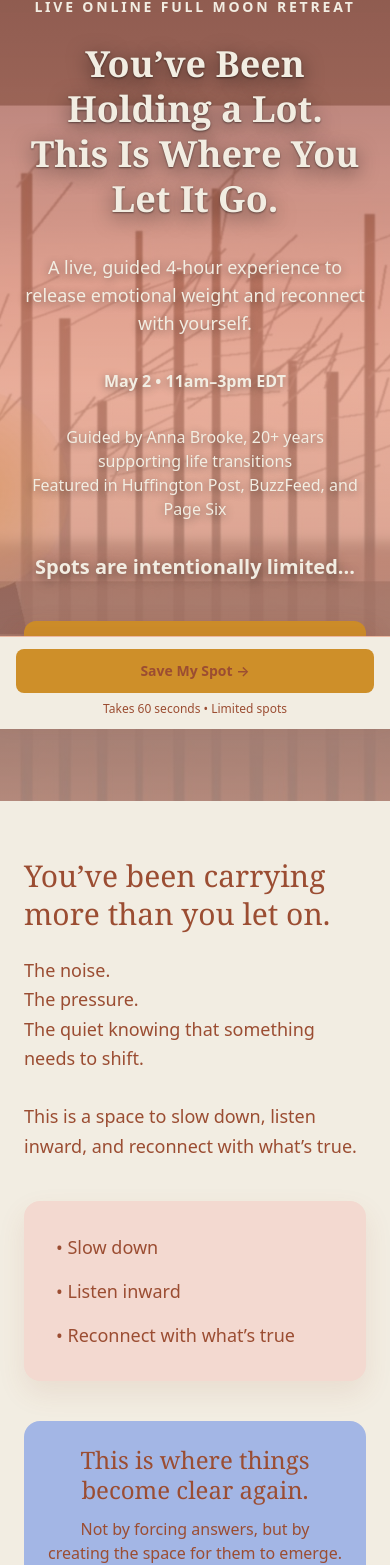
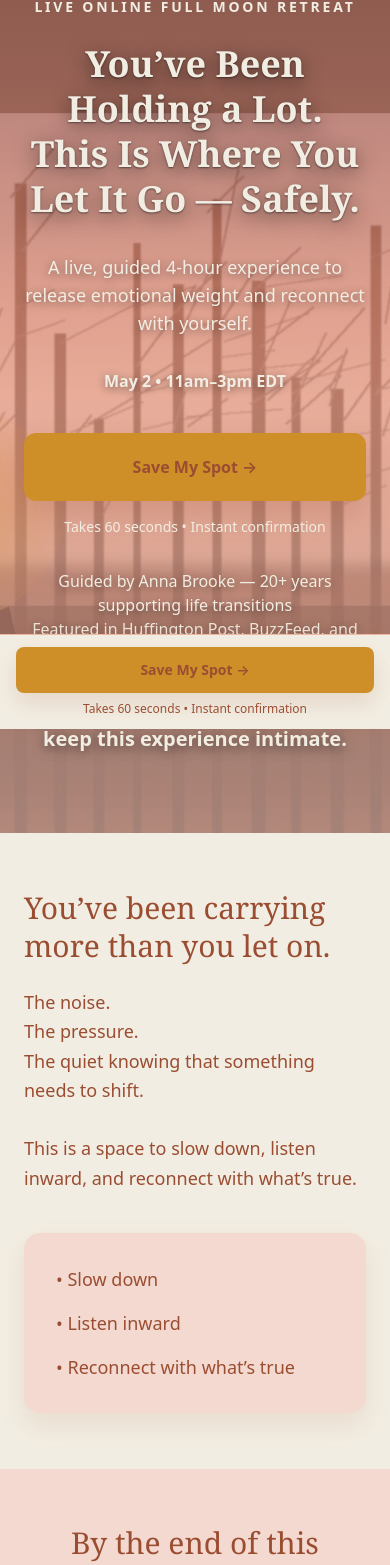
Before and after one commit to CarySears/Full-Moon-Retreat, a Next.js app: page / in a window 390 px wide. Shown: the part 115-1680 px from the top of the page. Built offline with nearby package versions, Linux system fonts and the light colour scheme.

Commit message:
Implement strict landing page structure and copy revisions
Co-authored-by: CarySears <CarySears@users.noreply.github.com>

```diff
--- a/app/full-moon-retreat/page.tsx
+++ b/app/full-moon-retreat/page.tsx
@@ -7,7 +7,6 @@ import { HeroSection } from "@/components/full-moon-retreat/HeroSection";
 import { HostSection } from "@/components/full-moon-retreat/HostSection";
 import { OutcomesSection } from "@/components/full-moon-retreat/OutcomesSection";
 import { StickyMobileCta } from "@/components/full-moon-retreat/StickyMobileCta";
-import { TestimonialsCtaReinforcementSection } from "@/components/full-moon-retreat/TestimonialsCtaReinforcementSection";
 import { TestimonialsSection } from "@/components/full-moon-retreat/TestimonialsSection";
 import { ValueStackSection } from "@/components/full-moon-retreat/ValueStackSection";
 import { WhatHappensAfterReserveSection } from "@/components/full-moon-retreat/WhatHappensAfterReserveSection";
@@ -19,11 +18,10 @@ export default function FullMoonRetreatPage() {
       <EmotionalHookSection />
       <OutcomesSection />
       <FullMoonBeltaneSection />
+      <HostSection />
+      <TestimonialsSection />
       <ExperienceSection />
       <ValueStackSection />
-      <HostSection />
-      <TestimonialsSection />
-      <TestimonialsCtaReinforcementSection />
       <FaqSection />
       <WhatHappensAfterReserveSection />
       <FinalCtaSection />
--- a/components/full-moon-retreat/EmotionalHookSection.tsx
+++ b/components/full-moon-retreat/EmotionalHookSection.tsx
@@ -25,16 +25,6 @@ This is a space to slow down, listen inward, and reconnect with what’s true.`}
           </ul>
         </aside>
       </div>
-      <div className="mx-auto mt-10 w-full max-w-[1200px] px-6 md:mt-12 md:px-10">
-        <div className="rounded-2xl bg-[#A3B6E5] px-6 py-6 text-center text-[#9B4D32]">
-          <p className="font-serif text-2xl leading-tight md:text-3xl">
-            This is where things become clear again.
-          </p>
-          <p className="mt-3 text-base md:text-lg">
-            Not by forcing answers, but by creating the space for them to emerge.
-          </p>
-        </div>
-      </div>
     </section>
   );
 }
--- a/components/full-moon-retreat/FinalCtaSection.tsx
+++ b/components/full-moon-retreat/FinalCtaSection.tsx
@@ -10,8 +10,7 @@ export function FinalCtaSection() {
           Your inner guidance already knows the way forward.
         </p>
         <p className="mt-6 text-lg text-[#9B4D32] md:text-xl">
-          This is your invitation to pause, reset, and reconnect with guidance, structure, and
-          support.
+          If you’ve been waiting for the right moment — this is it.
         </p>
         <p className="mt-8 text-xl font-semibold text-[#9B4D32] md:text-2xl">
           $125 - Live, Guided Online Experience
@@ -19,15 +18,30 @@ export function FinalCtaSection() {
         <p className="mt-3 text-base text-[#9B4D32] md:text-lg">
           Happening live on Sat, May 2 • 11am–3pm EDT
         </p>
-        <p className="mt-5 text-base text-[#9B4D32]">Spots are intentionally limited...</p>
         <a
           href="#reserve"
-          className="mt-8 inline-flex w-full justify-center rounded-xl bg-[#CE8F29] px-8 py-4 text-base font-semibold text-[#9B4D32] transition hover:brightness-95 focus-visible:outline focus-visible:outline-2 focus-visible:outline-offset-2 focus-visible:outline-[#9B4D32] sm:w-auto md:text-lg"
+          className="mt-8 inline-flex w-full justify-center rounded-xl bg-[#CE8F29] px-9 py-[1.1rem] text-base font-semibold text-[#9B4D32] transition hover:-translate-y-[2px] hover:brightness-95 focus-visible:outline focus-visible:outline-2 focus-visible:outline-offset-2 focus-visible:outline-[#9B4D32] sm:w-auto md:text-lg"
           style={{ boxShadow: "0 12px 26px rgba(155,77,50,0.16)" }}
+          onMouseEnter={(e) => {
+            e.currentTarget.style.boxShadow = "0 16px 30px rgba(155,77,50,0.22)";
+          }}
+          onMouseLeave={(e) => {
+            e.currentTarget.style.boxShadow = "0 12px 26px rgba(155,77,50,0.16)";
+          }}
         >
           Save My Spot →
         </a>
-        <p className="mt-4 text-sm text-[#9B4D32] md:text-base">Takes 60 seconds • Instant confirmation</p>
+        <p className="mt-5 text-base text-[#9B4D32]">Takes 60 seconds to reserve your spot.</p>
+        <p className="mt-5 text-base text-[#9B4D32]">
+          Spots are intentionally limited to keep this experience intimate.
+        </p>
+        <p className="mt-2 text-sm text-[#9B4D32] md:text-base">
+          You’ll receive instant confirmation + event details.
+        </p>
+        <p className="mt-2 text-sm text-[#9B4D32] md:text-base">This experience is not recorded.</p>
+        <p className="mt-2 text-sm text-[#9B4D32] md:text-base">
+          You’ll leave with tools you can return to anytime.
+        </p>
       </div>
     </section>
   );
--- a/components/full-moon-retreat/FullMoonBeltaneSection.tsx
+++ b/components/full-moon-retreat/FullMoonBeltaneSection.tsx
@@ -3,11 +3,10 @@ export function FullMoonBeltaneSection() {
     <section className="bg-[#9B4D32] py-14 md:py-20">
       <div className="mx-auto w-full max-w-[900px] px-6 text-center md:px-10">
         <h2 className="font-serif text-3xl leading-tight text-[#F2EDE2] md:text-4xl">
-          A moment to release, renew, and return to yourself
+          This is where things become clear again.
         </h2>
         <p className="mt-8 text-lg text-[#F2EDE2]">
-          This experience is an invitation to release what’s no longer aligned, reconnect with your
-          deeper knowing, and step forward with clarity and intention.
+          Not by forcing answers, but by creating the space for them to emerge.
         </p>
       </div>
     </section>
--- a/components/full-moon-retreat/HeroSection.tsx
+++ b/components/full-moon-retreat/HeroSection.tsx
@@ -32,11 +32,11 @@ export function HeroSection() {
       <div className="relative z-10 mx-auto w-full max-w-[1200px] px-6 pb-20 pt-28 text-center md:px-10 md:py-20">
         <div className="mx-auto max-w-[850px]">
           <p className="mb-6 text-sm font-semibold uppercase tracking-[0.2em] text-[#F2EDE2] md:text-base">
-            Live Online Full Moon Retreat
+            LIVE ONLINE FULL MOON RETREAT
           </p>
           <h1 className="font-serif text-4xl font-semibold leading-tight text-[#F2EDE2] [text-shadow:0_5px_20px_rgba(0,0,0,0.58),0_1px_2px_rgba(0,0,0,0.45)] md:text-6xl">
             <span className="block">You’ve Been Holding a Lot.</span>
-            <span className="block md:whitespace-nowrap">This Is Where You Let It Go.</span>
+            <span className="block md:whitespace-nowrap">This Is Where You Let It Go — Safely.</span>
           </h1>
           <p className="mt-8 text-lg font-medium text-[#F2EDE2] [text-shadow:0_2px_10px_rgba(0,0,0,0.45)] md:text-xl">
             A live, guided 4-hour experience to release emotional weight and reconnect with yourself.
@@ -44,23 +44,22 @@ export function HeroSection() {
           <p className="mt-8 text-base font-semibold text-[#F2EDE2] [text-shadow:0_2px_9px_rgba(0,0,0,0.45)] md:text-lg">
             May 2 • 11am–3pm EDT
           </p>
-          <p className="mt-8 text-base font-medium text-[#F2EDE2] [text-shadow:0_2px_10px_rgba(0,0,0,0.45)] md:text-lg">
-            <span className="block">Guided by Anna Brooke, 20+ years supporting life transitions</span>
-            <span className="block">Featured in Huffington Post, BuzzFeed, and Page Six</span>
-          </p>
-          <p className="mt-8 text-xl font-semibold text-[#F2EDE2] [text-shadow:0_3px_12px_rgba(0,0,0,0.5)] md:text-2xl">
-            Spots are intentionally limited...
-          </p>
           <a
             href="#reserve"
-            className="mt-10 inline-flex w-full justify-center rounded-xl bg-[#CE8F29] px-8 py-5 text-base font-semibold text-[#9B4D32] transition duration-200 hover:-translate-y-0.5 hover:scale-[1.01] hover:brightness-95 focus-visible:outline focus-visible:outline-2 focus-visible:outline-offset-2 focus-visible:outline-[#F2EDE2] sm:w-auto md:text-lg"
-            style={{ boxShadow: "0 14px 30px rgba(155,77,50,0.22)" }}
+            className="mt-10 inline-flex w-full justify-center rounded-xl bg-[#CE8F29] px-9 py-[1.375rem] text-base font-semibold text-[#9B4D32] shadow-[0_14px_30px_rgba(155,77,50,0.22)] transition duration-200 hover:-translate-y-0.5 hover:shadow-[0_18px_34px_rgba(155,77,50,0.28)] focus-visible:outline focus-visible:outline-2 focus-visible:outline-offset-2 focus-visible:outline-[#F2EDE2] sm:w-auto md:text-lg"
           >
             Save My Spot →
           </a>
           <p className="mt-4 text-sm text-[#F2EDE2] md:text-base">
             Takes 60 seconds • Instant confirmation
           </p>
+          <p className="mt-8 text-base font-medium text-[#F2EDE2] [text-shadow:0_2px_10px_rgba(0,0,0,0.45)] md:text-lg">
+            <span className="block">Guided by Anna Brooke — 20+ years supporting life transitions</span>
+            <span className="block">Featured in Huffington Post, BuzzFeed, and Page Six</span>
+          </p>
+          <p className="mt-8 text-xl font-semibold text-[#F2EDE2] [text-shadow:0_3px_12px_rgba(0,0,0,0.5)] md:text-2xl">
+            Spots are intentionally limited to keep this experience intimate.
+          </p>
         </div>
       </div>
     </section>
--- a/components/full-moon-retreat/HostSection.tsx
+++ b/components/full-moon-retreat/HostSection.tsx
@@ -20,6 +20,9 @@ export function HostSection() {
         </div>
         <div>
           <h2 className="font-serif text-3xl text-[#9B4D32] md:text-4xl">Meet Anna Brooke</h2>
+          <p className="mt-4 text-lg text-[#9B4D32]">
+            Trusted by clients navigating life transitions.
+          </p>
           <p className="mt-6 text-lg text-[#9B4D32]">
             Anna Brooke has spent over 20 years guiding people through life’s most meaningful
             transitions, helping them reconnect with themselves, find clarity, and move forward
--- a/components/full-moon-retreat/StickyMobileCta.tsx
+++ b/components/full-moon-retreat/StickyMobileCta.tsx
@@ -1,4 +1,7 @@
 export function StickyMobileCta() {
+  const defaultShadow = "0 10px 22px rgba(155,77,50,0.14)";
+  const hoverShadow = "0 14px 28px rgba(155,77,50,0.2)";
+
   return (
     <div
       className="fixed inset-x-0 bottom-0 z-50 border-t bg-[#F2EDE2] px-4 py-3 md:hidden"
@@ -11,12 +14,19 @@ export function StickyMobileCta() {
       <div className="mx-auto flex w-full max-w-[1200px] flex-col items-center gap-2">
         <a
           href="#reserve"
-          className="inline-flex w-full justify-center rounded-lg bg-[#CE8F29] px-5 py-3 text-sm font-semibold text-[#9B4D32] transition hover:brightness-95 focus-visible:outline focus-visible:outline-2 focus-visible:outline-offset-2 focus-visible:outline-[#9B4D32]"
+          className="inline-flex w-full justify-center rounded-lg bg-[#CE8F29] px-[22px] py-[13px] text-sm font-semibold text-[#9B4D32] transition hover:-translate-y-[2px] hover:brightness-95 focus-visible:outline focus-visible:outline-2 focus-visible:outline-offset-2 focus-visible:outline-[#9B4D32]"
+          style={{ boxShadow: defaultShadow }}
+          onMouseEnter={(e) => {
+            e.currentTarget.style.boxShadow = hoverShadow;
+          }}
+          onMouseLeave={(e) => {
+            e.currentTarget.style.boxShadow = defaultShadow;
+          }}
           aria-label="Save My Spot"
         >
           Save My Spot →
         </a>
-        <p className="text-xs text-[#9B4D32]">Takes 60 seconds • Limited spots</p>
+        <p className="text-xs text-[#9B4D32]">Takes 60 seconds • Instant confirmation</p>
       </div>
     </div>
   );
--- a/components/full-moon-retreat/TestimonialsCtaReinforcementSection.tsx
+++ b/components/full-moon-retreat/TestimonialsCtaReinforcementSection.tsx
@@ -5,7 +5,9 @@ export function TestimonialsCtaReinforcementSection() {
         <p className="text-lg text-[#9B4D32]">
           Join others who have experienced deep clarity and emotional release.
         </p>
-        <p className="mt-4 text-sm text-[#9B4D32] md:text-base">Spots are intentionally limited...</p>
+        <p className="mt-4 text-sm text-[#9B4D32] md:text-base">
+          Spots are intentionally limited to keep this experience intimate.
+        </p>
         <a
           href="#reserve"
           className="mt-7 inline-flex w-full justify-center rounded-xl bg-[#CE8F29] px-8 py-4 text-base font-semibold text-[#9B4D32] transition hover:brightness-95 focus-visible:outline focus-visible:outline-2 focus-visible:outline-offset-2 focus-visible:outline-[#9B4D32] sm:w-auto md:text-lg"
--- a/components/full-moon-retreat/WhatHappensAfterReserveSection.tsx
+++ b/components/full-moon-retreat/WhatHappensAfterReserveSection.tsx
@@ -10,7 +10,7 @@ export function WhatHappensAfterReserveSection() {
     <section className="bg-[#F2EDE2] py-14 md:py-20">
       <div className="mx-auto w-full max-w-[900px] px-6 text-center md:px-10">
         <p className="text-base font-semibold text-[#9B4D32] md:text-lg">
-          Spots are limited to keep this experience intimate.
+          Spots are intentionally limited to keep this experience intimate.
         </p>
         <h2 className="mt-6 font-serif text-3xl text-[#9B4D32] md:text-4xl">
           What Happens After You Reserve
```
Also changed, not shown: components/full-moon-retreat/ExperienceSection.tsx (+6 -6 lines), components/full-moon-retreat/TestimonialsSection.tsx (+14 -10 lines), components/full-moon-retreat/ValueStackSection.tsx (+7 -6 lines).
